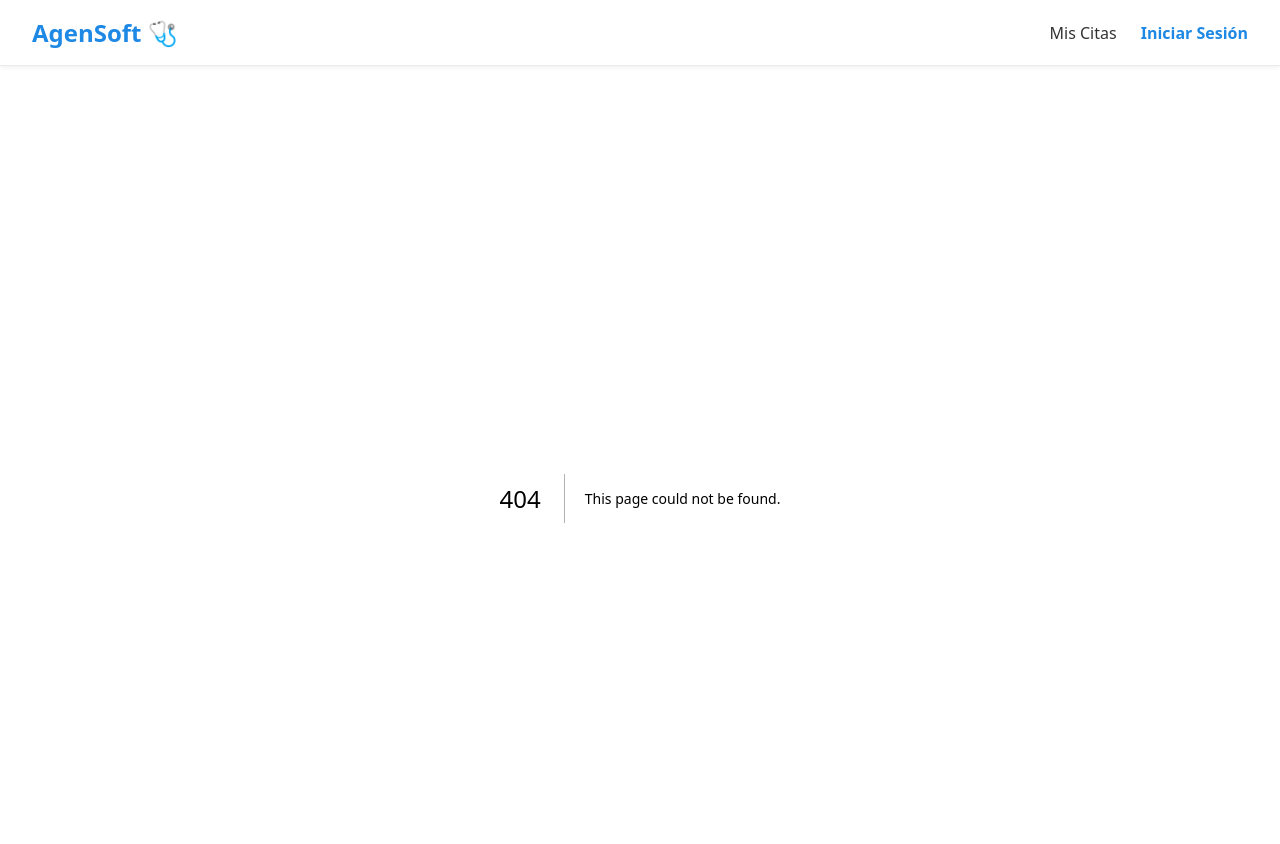
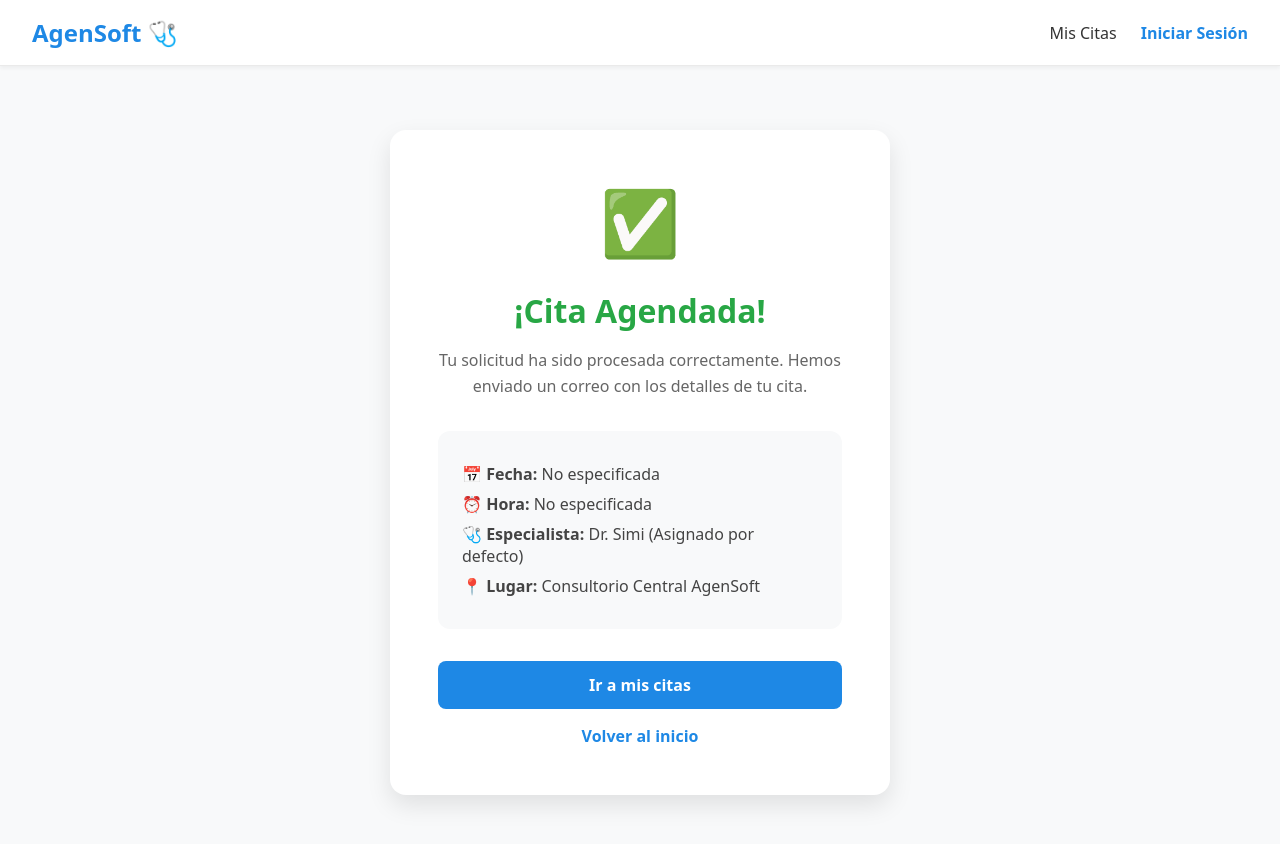
Before and after one commit to EdwarDa2/AgenSoft-frontend, a Next.js app: page /paciente/agendar/exito in a window 1280 px wide. Before the commit this address had no page. Shown: the top 844 px of the page. Built offline with nearby package versions, Linux system fonts and the light colour scheme.

Commit message:
feat(front): add booking success page and redirect after appointment confirmation

```diff
--- /dev/null
+++ b/src/app/paciente/agendar/exito/page.module.css
@@ -0,0 +1,73 @@
+.container {
+  display: flex;
+  flex-direction: column;
+  align-items: center;
+  justify-content: center;
+  min-height: 60vh;
+  text-align: center;
+  padding: 2rem;
+}
+
+.card {
+  background: white;
+  padding: 3rem;
+  border-radius: 16px;
+  box-shadow: 0 10px 25px rgba(0,0,0,0.1);
+  max-width: 500px;
+  width: 100%;
+}
+
+.icon {
+  font-size: 4rem;
+  margin-bottom: 1.5rem;
+}
+
+.title {
+  color: #28a745;
+  margin-bottom: 1rem;
+}
+
+.message {
+  color: #666;
+  line-height: 1.6;
+  margin-bottom: 2rem;
+}
+
+.details {
+  background: #f8f9fa;
+  padding: 1.5rem;
+  border-radius: 12px;
+  margin-bottom: 2rem;
+  text-align: left;
+}
+
+.details p {
+  margin: 0.5rem 0;
+  color: #444;
+}
+
+.actions {
+  display: flex;
+  flex-direction: column;
+  gap: 1rem;
+}
+
+.primaryBtn {
+  background-color: #1e88e5;
+  color: white;
+  padding: 0.8rem 1.5rem;
+  border-radius: 8px;
+  text-decoration: none;
+  font-weight: bold;
+  transition: background 0.2s;
+}
+
+.primaryBtn:hover {
+  background-color: #1565c0;
+}
+
+.secondaryBtn {
+  color: #1e88e5;
+  text-decoration: none;
+  font-weight: 600;
+}
--- /dev/null
+++ b/src/app/paciente/agendar/exito/page.tsx
@@ -0,0 +1,48 @@
+"use client";
+
+import Link from "next/link";
+import { useSearchParams } from "next/navigation";
+import styles from "./page.module.css";
+import { Suspense } from "react";
+
+function SuccessContent() {
+  const searchParams = useSearchParams();
+  const fecha = searchParams.get("fecha") || "No especificada";
+  const hora = searchParams.get("hora") || "No especificada";
+
+  return (
+    <div className={styles.container}>
+      <div className={styles.card}>
+        <div className={styles.icon}>✅</div>
+        <h1 className={styles.title}>¡Cita Agendada!</h1>
+        <p className={styles.message}>
+          Tu solicitud ha sido procesada correctamente. Hemos enviado un correo con los detalles de tu cita.
+        </p>
+
+        <div className={styles.details}>
+          <p>📅 <strong>Fecha:</strong> {fecha}</p>
+          <p>⏰ <strong>Hora:</strong> {hora}</p>
+          <p>🩺 <strong>Especialista:</strong> Dr. Simi (Asignado por defecto)</p>
+          <p>📍 <strong>Lugar:</strong> Consultorio Central AgenSoft</p>
+        </div>
+
+        <div className={styles.actions}>
+          <Link href="/paciente" className={styles.primaryBtn}>
+            Ir a mis citas
+          </Link>
+          <Link href="/" className={styles.secondaryBtn}>
+            Volver al inicio
+          </Link>
+        </div>
+      </div>
+    </div>
+  );
+}
+
+export default function AgendarExitoPage() {
+  return (
+    <Suspense fallback={<div>Cargando...</div>}>
+      <SuccessContent />
+    </Suspense>
+  );
+}
--- a/src/components/citas/HorarioSelector.tsx
+++ b/src/components/citas/HorarioSelector.tsx
@@ -1,6 +1,7 @@
 "use client";
 
 import { useState } from 'react';
+import { useRouter } from 'next/navigation';
 import styles from './HorarioSelector.module.css';
 
 const HORARIOS_DISPONIBLES = [
@@ -9,11 +10,13 @@ const HORARIOS_DISPONIBLES = [
 ];
 
 export default function HorarioSelector() {
+  const router = useRouter();
   const [fecha, setFecha] = useState('');
   const [horaSeleccionada, setHoraSeleccionada] = useState<string | null>(null);
 
   const handleConfirmar = () => {
-    alert(`¡Cita solicitada para el ${fecha} a las ${horaSeleccionada}!\n(Falta conectar con la API)`);
+    // Redirigir a la página de éxito con los datos en la URL
+    router.push(`/paciente/agendar/exito?fecha=${fecha}&hora=${horaSeleccionada}`);
   };
 
   return (
```
